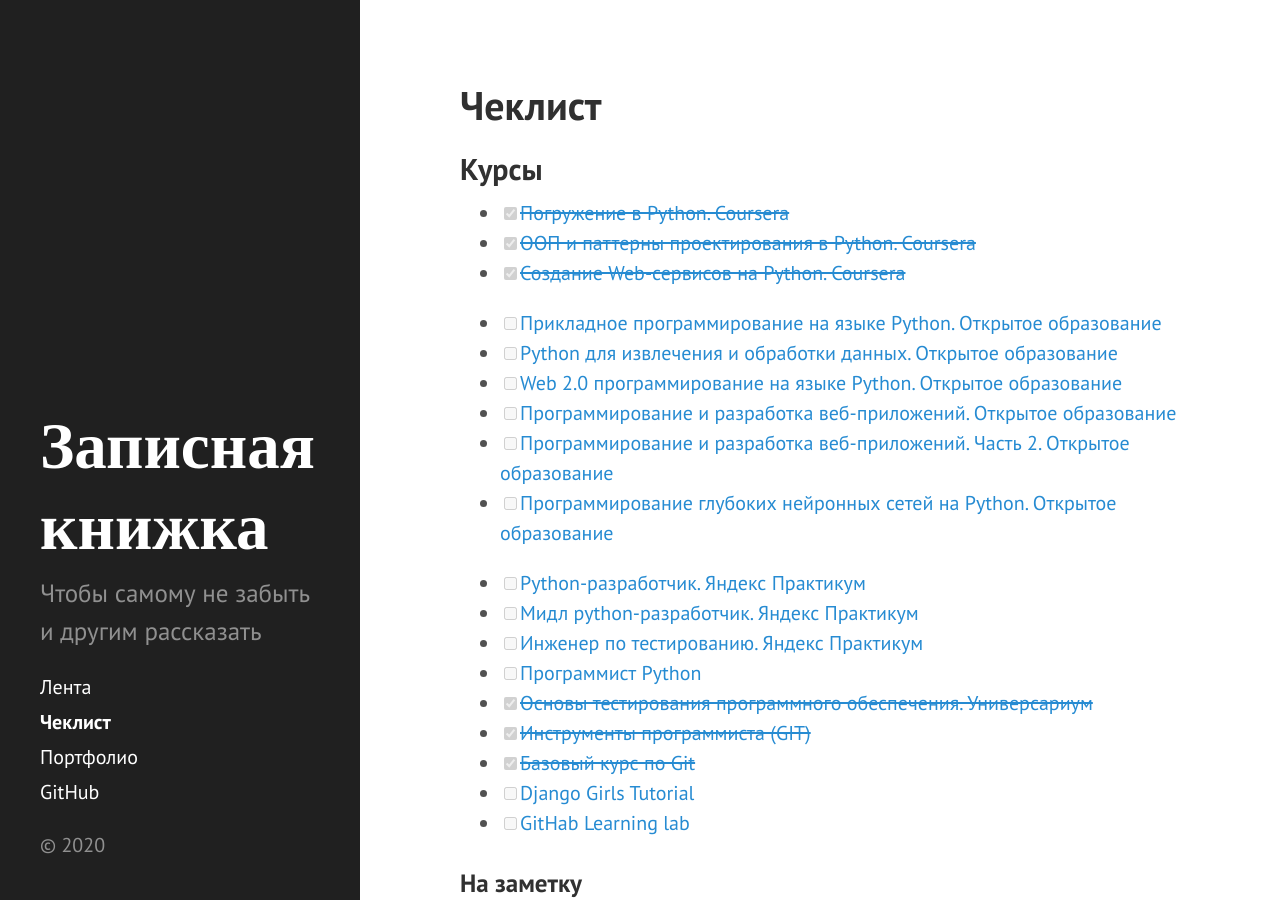
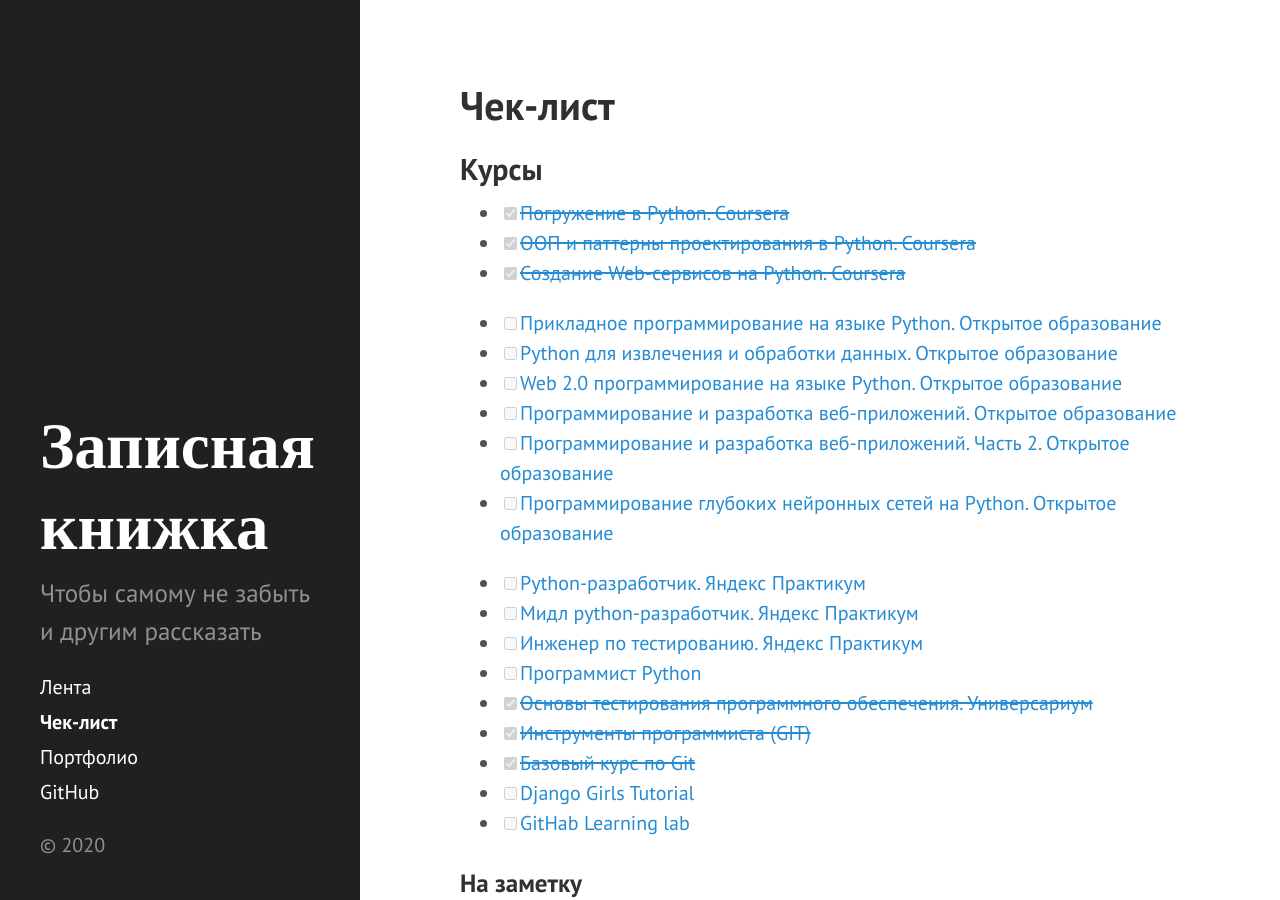
Before and after one commit to Erniess/about_me, a Jekyll site: the page built from checklist.md, in a window 1280 px wide and 900 px high. Built offline with Jekyll 4.4.1, drawn with Linux system fonts in a browser that asks for light colours.

Commit message:
Update checklist.md

```diff
--- a/checklist.md
+++ b/checklist.md
@@ -1,6 +1,6 @@
 ---
 layout: page
-title: Чеклист
+title: Чек-лист
 ---
 
 ## Курсы
```
